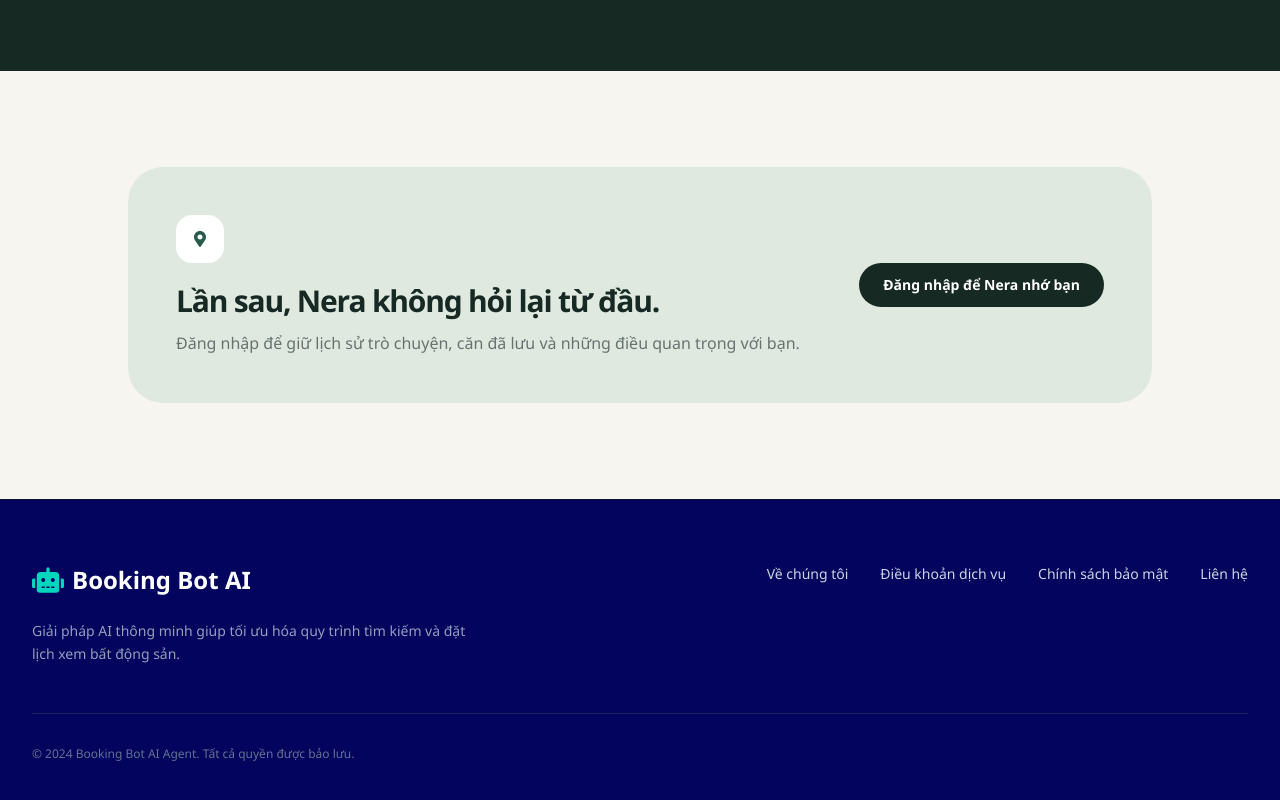
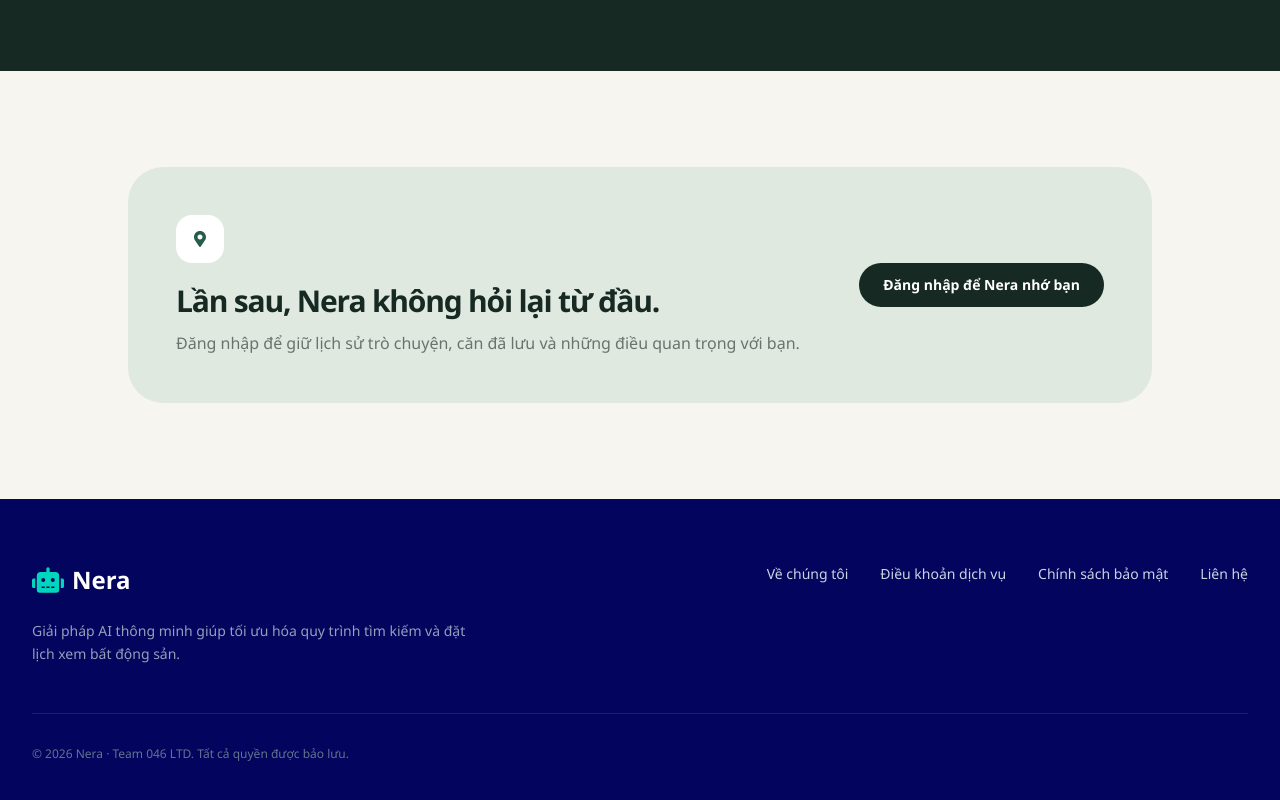
Before and after one commit to phamkien1917/bookingbot-p046, a Next.js app in the folder frontend/: page / in a window 1280 px wide. Shown: the part 3646-4446 px from the top of the page. Built offline with nearby package versions, Linux system fonts and the light colour scheme; no server answers.

Commit message:
fix(branding): replace remaining Booking Bot AI labels with Nera

```diff
--- a/frontend/src/components/Footer.tsx
+++ b/frontend/src/components/Footer.tsx
@@ -11,7 +11,7 @@ export default function Footer() {
           <div className="max-w-md">
             <div className="flex items-center text-white mb-6">
               <FaRobot className="h-8 w-8 text-teal-400" />
-              <span className="ml-2 text-2xl font-bold">Booking Bot AI</span>
+              <span className="ml-2 text-2xl font-bold">Nera</span>
             </div>
             <p className="text-slate-400 leading-relaxed text-sm">
               Giải pháp AI thông minh giúp tối ưu hóa quy trình tìm kiếm và đặt lịch xem bất động sản.
@@ -29,7 +29,7 @@ export default function Footer() {
 
         {/* Bottom */}
         <div className="pt-8 border-t border-slate-700/50 flex justify-between items-center text-xs text-slate-500">
-          <p>© 2024 Booking Bot AI Agent. Tất cả quyền được bảo lưu.</p>
+          <p>© 2026 Nera · Team 046 LTD. Tất cả quyền được bảo lưu.</p>
         </div>
       </div>
     </footer>
```
Also changed, not shown: 1 other file (tests, documents, lock files or other folders).
